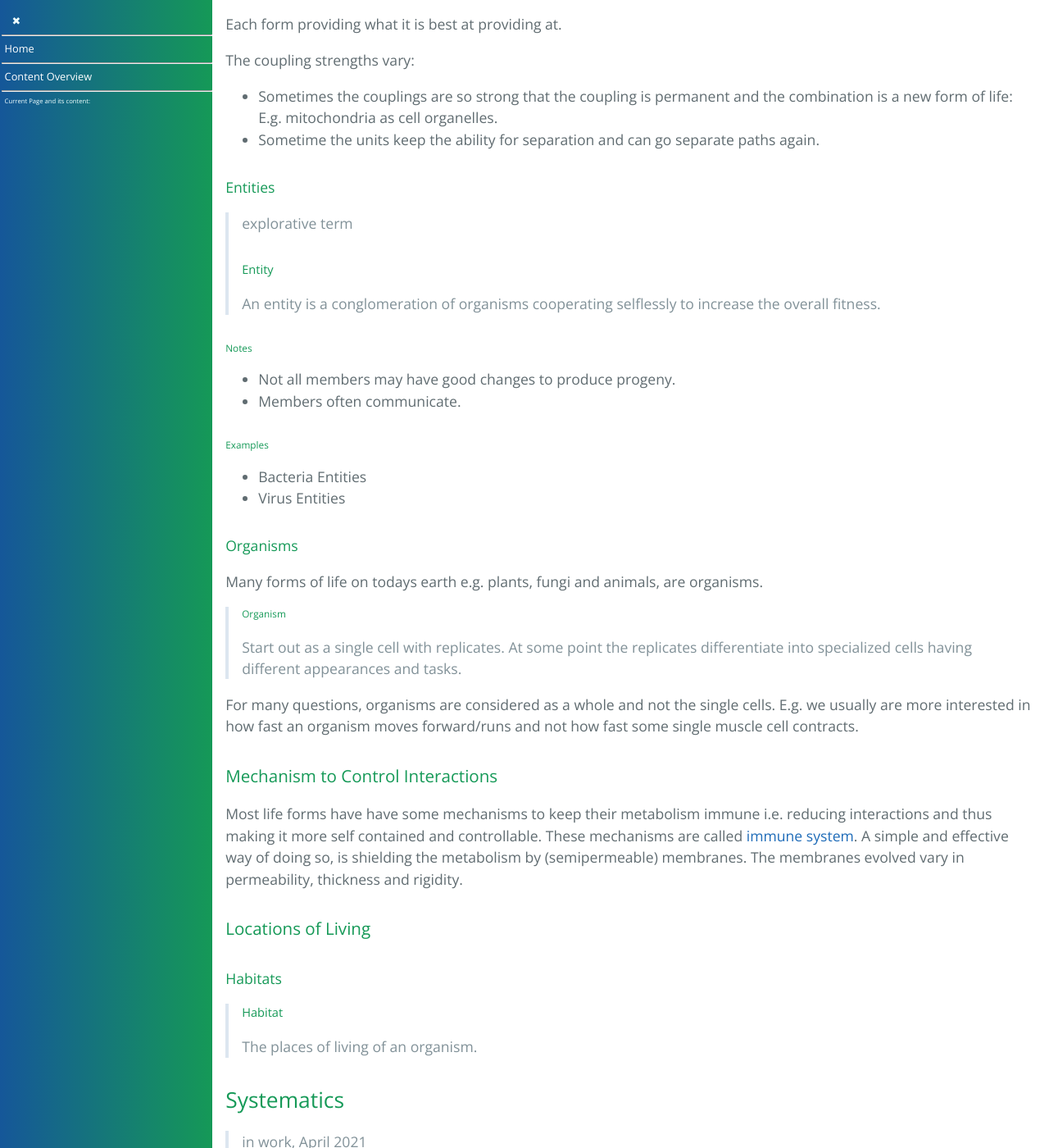
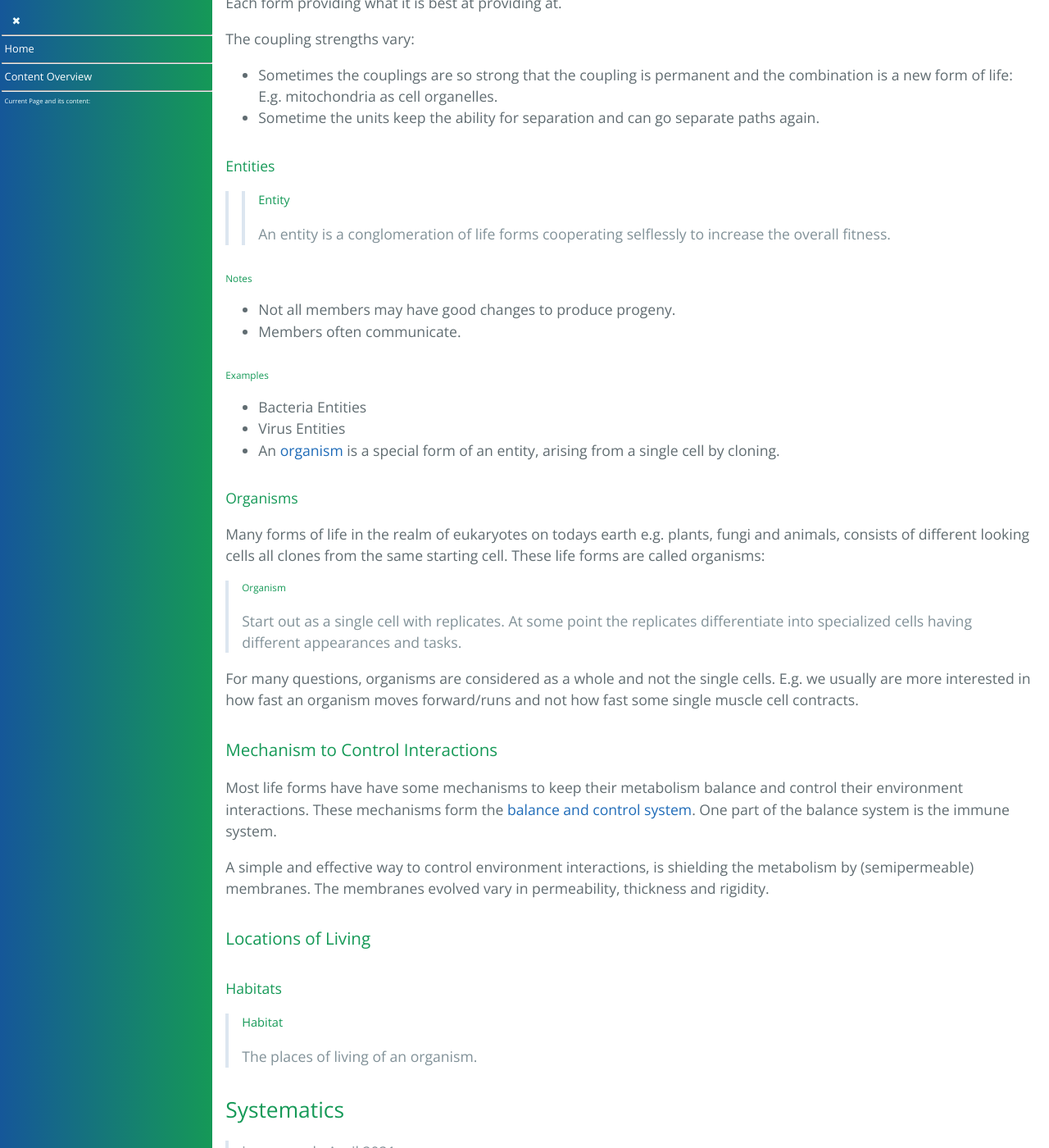
Before and after one commit to forestgrape/coronavirus, a Jekyll site: the page built from 2_biological/life-forms.md, in a window 1280 px wide and 1400 px high, scrolled down 7976 px. Shown: the whole window at 82% size. Built offline with Jekyll 4.4.1, drawn with Linux system fonts in a browser that asks for light colours; our own code applies the rules of GitHub Pages for plain Markdown files; some of the changed text lies outside the part shown.

Commit message:
improvements e.g. corrections of inaccurancies

```diff
--- a/2_biological/life-forms.md
+++ b/2_biological/life-forms.md
@@ -55,25 +55,27 @@
 
 * ... -> nucleotide -> nucleotide -> nucleotide -> nucleotide -> ...
 
-The nucleotides are have 3 parts a ribose sugar, a phosphate and base.
+The nucleotides are made from three elementary molecules.
+
 ###### Nucleotide
 > A nucleotide is a triplet of a ribose, phosphate and a purine or pyrimidine base. The ribose is both bound to the phosphate and the base.
 
-The ribose-base unit has a separate name and is called nucleoside:
+The subunit of the base bound to the ribose has a separate name and is called nucleoside:
+
 ###### Nucleoside
 > Nucleoside is a purine or pyrimidine base linked to a ribose sugar.
 
 The backbone of RNA is always:
 * ... -> phosphate -> ribose -> phosphate -> ribose -> ...
 
-And the bases attached to the riboses determine binding properties. The preferred binding patterns of RNA strands is to other RNA strands with matching nucleotides. The binding properties are relevant for:
+To the riboses the bases are attached. These attached bases determine binding properties. The preferred binding patterns of RNA strands is to a RNA strands with matching nucleotides. The binding properties are relevant for:
 * The matching RNA pieces which a RNA binds to:
   * matching RNA can be of the same RNA strand which results e.g. in circles. This binding patterns determine the 3-d structure of the RNA
-  * the matching RNA pieces are independent. Which is used for:
+  * the matching RNA pieces belong to another RNA strand. Which is used for:
     * RNA silencing
     * RNA duplication
-    * building of proteins by
-* The structure combine with the binding properties determine which reactions and RNA enzyme catalyzes additional to the reactions relying of RNA-RNA interactions mentioned above.
+    * building of proteins by tRNAs in ribosomes.
+* The structure combined with the binding properties determines which reactions and RNA enzyme catalyzes.
 
 
 
@@ -230,9 +232,9 @@
 * Cell tropism is used to describe cell which support viral replication.
 * Tissue tropism denotes the tissues which support viral replication which is often set equivalent to viral genome detection.
 
-On this page, a virus has a tropism for a object if the virus has a noticeable effect on that object. Defined in the [tropism section](./viruses.md#tropism) in the virus chapter.
+On this page, a virus has a tropism for a object if the virus is frequently found in the object and has a noticeable effect on that object. Defined in the [tropism section](./viruses.md#tropism) in the virus chapter.
 * Coronaviruses replicate well in the respiratory tract, thus coronaviruses have a tropism for the respiratory tract.
-* SARS-CoV-2 infects type 1 pneumocytes, thus SARS-CoV-2 has a tropism for these cells.
+* SARS-CoV-2 infects ciliated polarized epithelia, thus SARS-CoV-2 has a tropism for these cells.
 
 
 
@@ -269,9 +271,8 @@
 * Sometime the units keep the ability for separation and can go separate paths again.
 
 #### Entities
-> explorative term
-##### Entity
-> An entity is a conglomeration of organisms cooperating selflessly to increase the overall fitness.
+>> ##### Entity
+>> An entity is a conglomeration of life forms cooperating selflessly to increase the overall fitness.
 
 ###### Notes
 * Not all members may have good changes to produce progeny.
@@ -280,10 +281,11 @@
 ###### Examples
 * Bacteria Entities
 * Virus Entities
+* An [organism](#organism) is a special form of an entity, arising from a single cell by cloning.
 
 
 #### Organisms
-Many forms of life on todays earth e.g. plants, fungi and animals, are organisms.
+Many forms of life in the realm of eukaryotes on todays earth e.g. plants, fungi and animals, consists of different looking cells all clones from the same starting cell. These life forms are called organisms:
 
 > ###### Organism
 > Start out as a single cell with replicates. At some point the replicates differentiate into specialized cells having different appearances and tasks.
@@ -291,10 +293,10 @@
 For many questions, organisms are considered as a whole and not the single cells. E.g. we usually are more interested in how fast an organism moves forward/runs and not how fast some single muscle cell contracts.
 
 
+### Mechanism to Control Interactions
+Most life forms have have some mechanisms to keep their metabolism balance and control their environment interactions. These mechanisms form the [balance and control system](../4_immunological/immune_system.md). One part of the balance system is the immune system.
 
-### Mechanism to Control Interactions
-Most life forms have have some mechanisms to keep their metabolism immune i.e. reducing interactions and thus making it more self contained and controllable. These mechanisms are called [immune system](../4_immunological/immune_system.md). A simple and effective way of doing so, is shielding the metabolism by (semipermeable) membranes. The membranes evolved vary in permeability, thickness and rigidity.
-
+A simple and effective way to control environment interactions, is shielding the metabolism by (semipermeable) membranes. The membranes evolved vary in permeability, thickness and rigidity.
 
 
 ### Locations of Living
@@ -304,15 +306,13 @@
 > The places of living of an organism.
 
 
-
-
 ## Systematics
-> in work, April 2021
+> in raw work, April 2021
 
 To group life forms different criteria can be used:
 * Storage Similarity
-  * storage organization: The
-  * stored information = genetic similarity usually only comparable if the storage organization agrees.
+  * storage organization
+  * stored information = denoted as genetic similarity.
 * Structural Similarity
   * Structural Similarity in the Small
   * Structural Similarity in the Large
@@ -339,7 +341,6 @@
 
 > ##### Eukaryotes
 > Cell forming life forms shielding their genome by an inner membrane are called *eukaryotes* (naming done in the 60's eukaryote = with-a-well-formed-kernel; eu=well and karyo=kernel). This inner structure is called nucleus.
-
 
 * Prokaryotes
   - Eubacteria
@@ -351,8 +352,6 @@
   * There are many more eukaryotes, many of them not forming multicellular organisms and thus living as single cells. Even though very divers, these are called *protozoa*.
 
 
-
-
 ### Grouping by Interactions
 
 * #### Viruses
```
Also changed, not shown: other parts of 2_biological/life-forms.md (+6 -4 lines).
